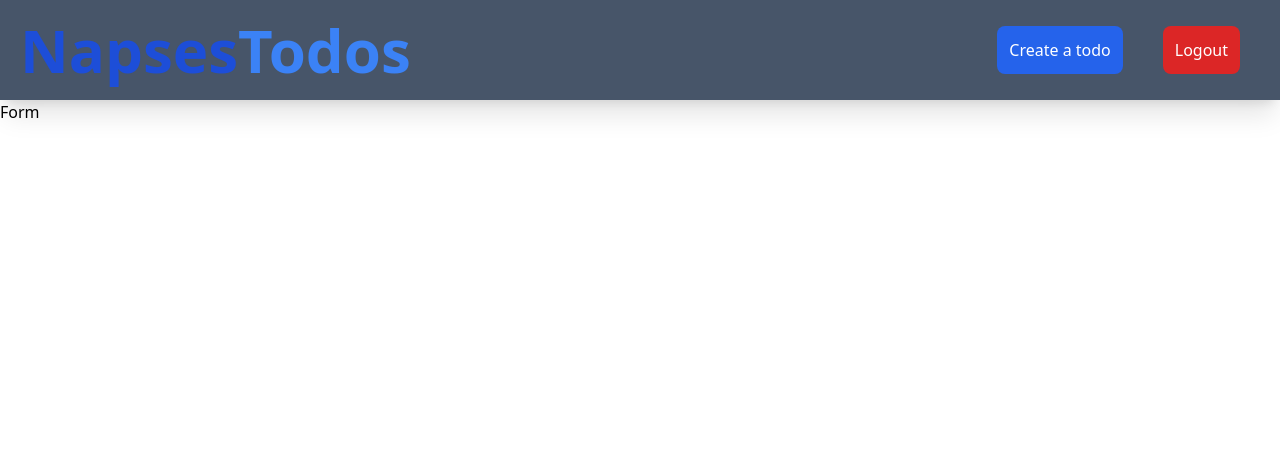
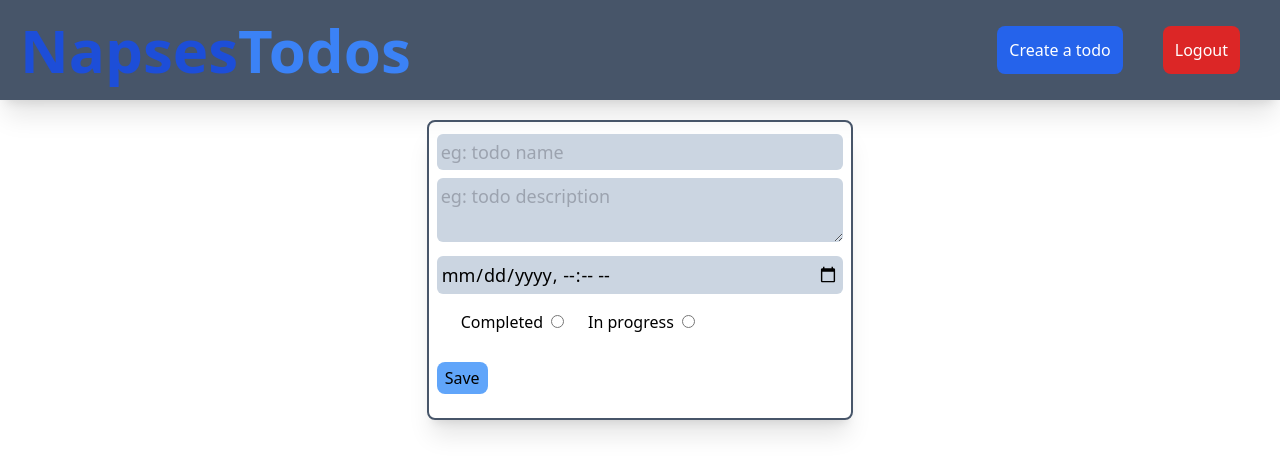
Before and after one commit to descholar-ceo/napses-todo, a Next.js app: page /createTodo in a window 1280 px wide. Shown: the top 474 px of the page. Built offline with nearby package versions, Linux system fonts and the light colour scheme; data requests are answered from the project's data file.

Commit message:
Add form handler

```diff
--- a/components/Form.js
+++ b/components/Form.js
@@ -1,7 +1,67 @@
-import React from 'react'
+import React from 'react';
+import Button from '../components/Button';
+import { useForm } from 'react-hook-form';
+import axios from 'axios';
+import { useRouter } from 'next/router';
 
 export default function Form() {
+  const router = useRouter();
+  const { register, handleSubmit, watch, formState: { errors }} = useForm();
+  const submitData = async (data) => {
+    try {
+      await axios.post(`${process.env.NEXT_PUBLIC_API}/todos`, data, { headers: { 'Content-Type': 'application/json' }});
+      router.push('/');
+    } catch (error) {
+      console.log({ error });
+    }
+  }
   return (
-    <div>Form</div>
+    <form onSubmit={handleSubmit(submitData)} className='my-5 w-1/3 mx-auto border-2 p-2 rounded-lg border-slate-600 shadow-xl'>
+      <input
+        type='text'
+        placeholder='eg: todo name'
+        className='p-1 my-1 w-full rounded-md outline-none text-lg bg-slate-300'
+        {...register('name')}
+      />
+      <textarea
+        placeholder='eg: todo description'
+        className='p-1 my-1 w-full rounded-md outline-none text-lg bg-slate-300'
+        {...register('description')}
+      ></textarea>
+      <input
+        className='p-1 my-1 w-full rounded-md outline-none text-lg bg-slate-300'
+        type='datetime-local'
+        {...register('time')}
+      />
+      <div className='flex my-1 p-2'>
+        <div className='mx-2'>
+          <label
+            htmlFor='completed'
+            className='mx-2 cursor-pointer'
+          >Completed</label>
+          <input
+            type='radio'
+            name='completed'
+            value='true'
+            id='completed'
+            {...register('completed')}
+          />
+        </div>
+        <div className='mx-2'>
+          <label
+            htmlFor='in-progress'
+            className='mx-2 cursor-pointer'
+          >In progress</label>
+          <input
+            id='in-progress'
+            type='radio'
+            name='completed'
+            value='false'
+            {...register('completed')}
+          />
+        </div>
+      </div>
+      <Button handleClick={handleSubmit(submitData)} classes='bg-blue-400 px-2 py-1 rounded-lg my-4' text='Save' />
+    </form>
   )
 }
--- a/container/MainLayout.js
+++ b/container/MainLayout.js
@@ -3,7 +3,7 @@ import { Nav } from '../components/Nav'
 
 export default function MainLayout({ children }) {
   return (
-    <div className=' bg-slate-500 h-screen'>
+    <div className=' bg-slate-500 h-full pb-5'>
         <Nav/>
         {children}
     </div>
--- a/db.json
+++ b/db.json
@@ -1,11 +1,11 @@
 {
   "todos": [
     {
-      "id": 1,
-      "name": "Add project to board",
-      "description": "This is the project init",
-      "time": "2022-03-03",
-      "completed": false
+      "name": "new todo project",
+      "description": "This is my todo app",
+      "time": "2022-03-10T06:09",
+      "completed": false,
+      "id": 1
     }
   ],
   "users": [
--- a/package.json
+++ b/package.json
@@ -15,7 +15,8 @@
     "json-server": "^0.17.0",
     "next": "12.1.0",
     "react": "17.0.2",
-    "react-dom": "17.0.2"
+    "react-dom": "17.0.2",
+    "react-hook-form": "^7.27.1"
   },
   "devDependencies": {
     "autoprefixer": "^10.4.2",
--- a/pages/index.js
+++ b/pages/index.js
@@ -10,7 +10,7 @@ export default function Home() {
         <link rel="icon" href="/favicon.ico" />
       </Head>
 
-      <main className='w-1/2 mx-auto h-screen'>
+      <main className='w-1/2 mx-auto'>
         <TodoList />
       </main>
     </div>
```
Also changed, not shown: 1 other file (tests, documents, lock files or other folders).
